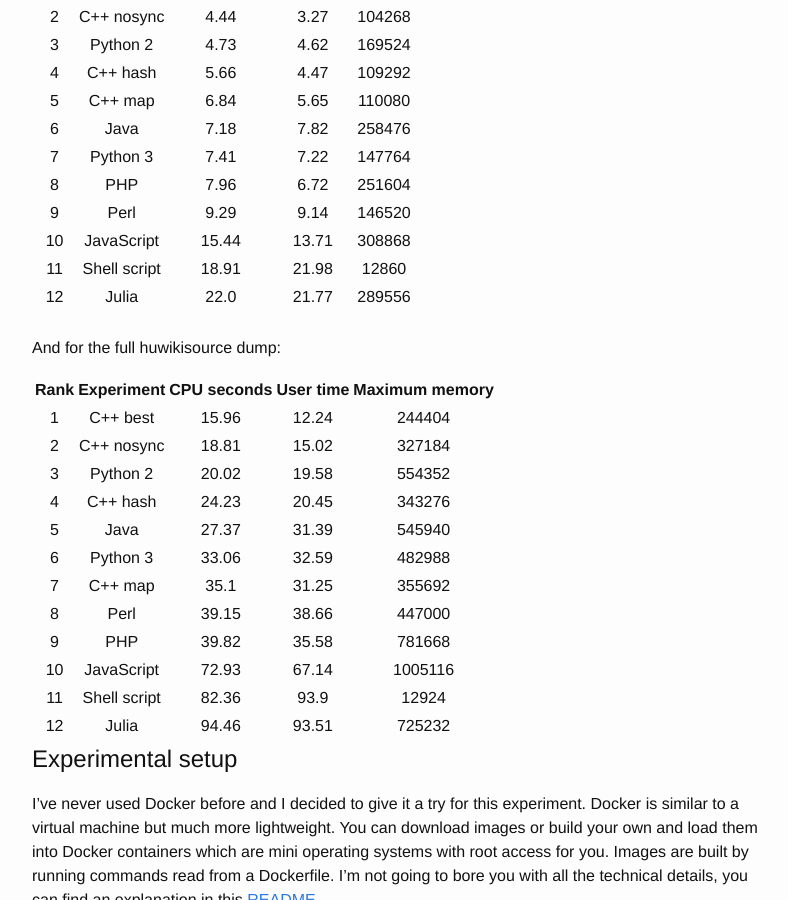
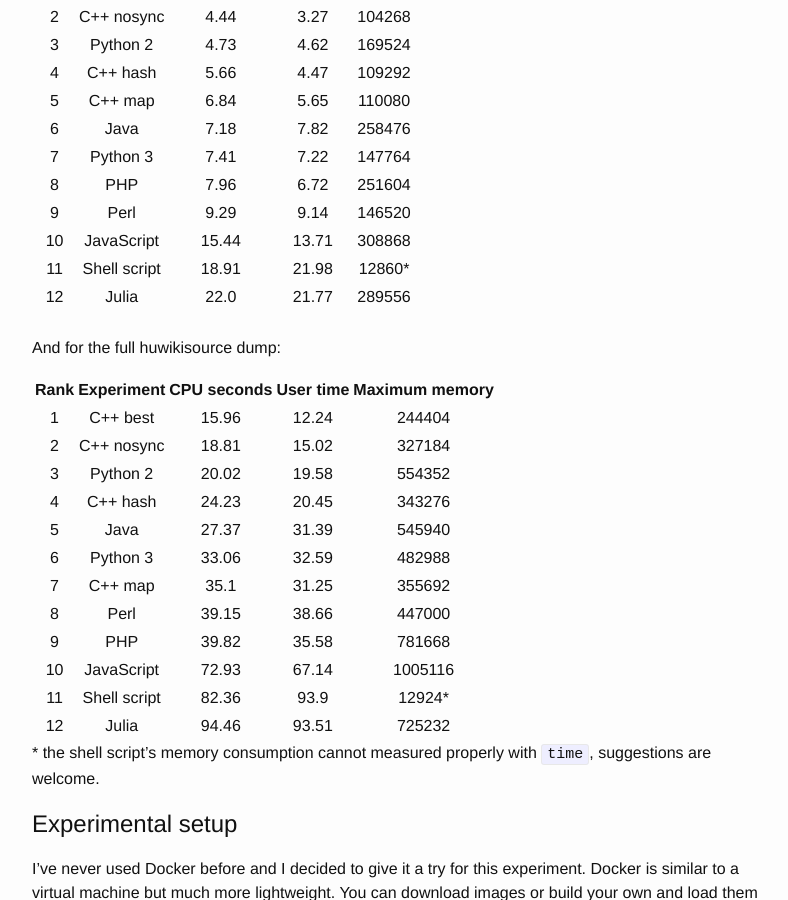
Before and after one commit to juditacs/juditacs.github.io, a Jekyll site: the page built from _posts/2015-11-26-wordcount.md, in a window 1280 px wide and 900 px high, scrolled down 5087 px. Shown: the whole window, without its empty margins (238-1026 px from the left). Built offline with Jekyll 4.4.1, drawn with Linux system fonts in a browser that asks for light colours; comment, search, counter and statistics services are not loaded.

Commit message:
minor note for shell script

```diff
--- a/_posts/2015-11-26-wordcount.md
+++ b/_posts/2015-11-26-wordcount.md
@@ -247,7 +247,7 @@ Full results for 500,000 lines are summarized in this table:
 | 8 | PHP | 7.96 | 6.72 | 251604 |
 | 9 | Perl | 9.29 | 9.14 | 146520 |
 | 10 | JavaScript | 15.44 | 13.71 | 308868 |
-| 11 | Shell script | 18.91 | 21.98 | 12860 |
+| 11 | Shell script | 18.91 | 21.98 | 12860\* |
 | 12 | Julia | 22.0 | 21.77 | 289556 |
 
 <br />
@@ -265,8 +265,10 @@ And for the full huwikisource dump:
 | 8 | Perl | 39.15 | 38.66 | 447000 |
 | 9 | PHP | 39.82 | 35.58 | 781668 |
 | 10 | JavaScript | 72.93 | 67.14 | 1005116 |
-| 11 | Shell script | 82.36 | 93.9 | 12924 |
+| 11 | Shell script | 82.36 | 93.9 | 12924\* |
 | 12 | Julia | 94.46 | 93.51 | 725232 |
+
+\* the shell script's memory consumption cannot measured properly with `time`, suggestions are welcome.
 
 # Experimental setup
 
```
